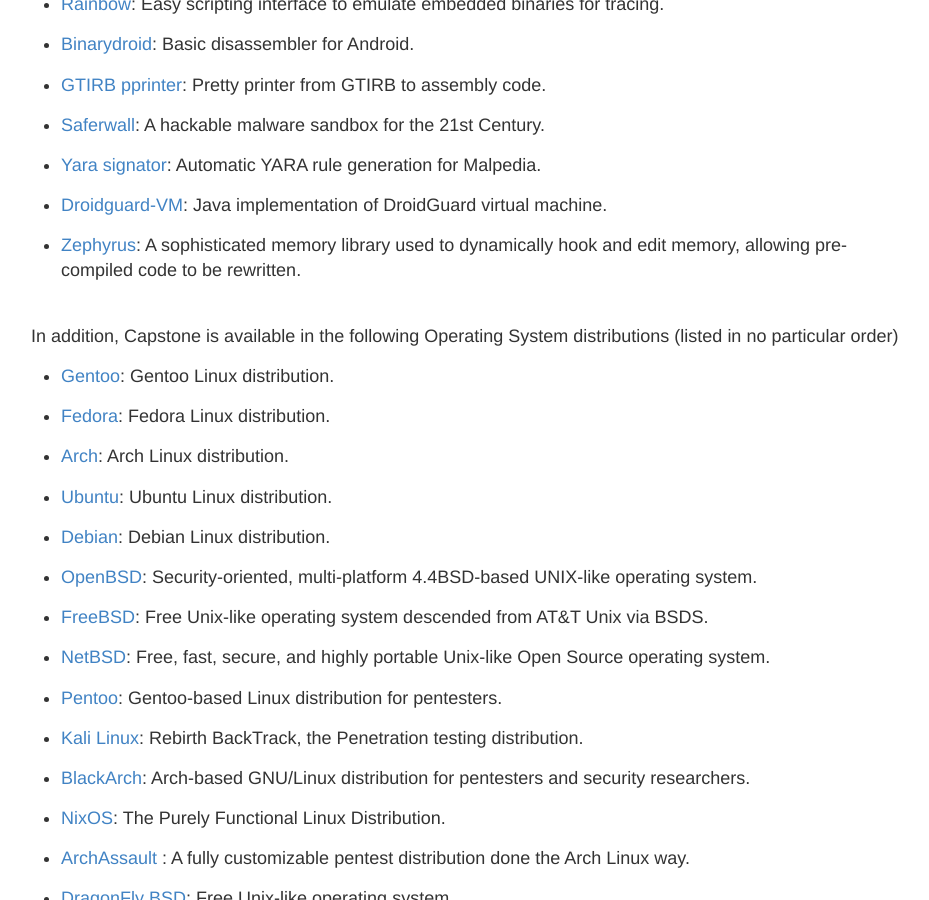
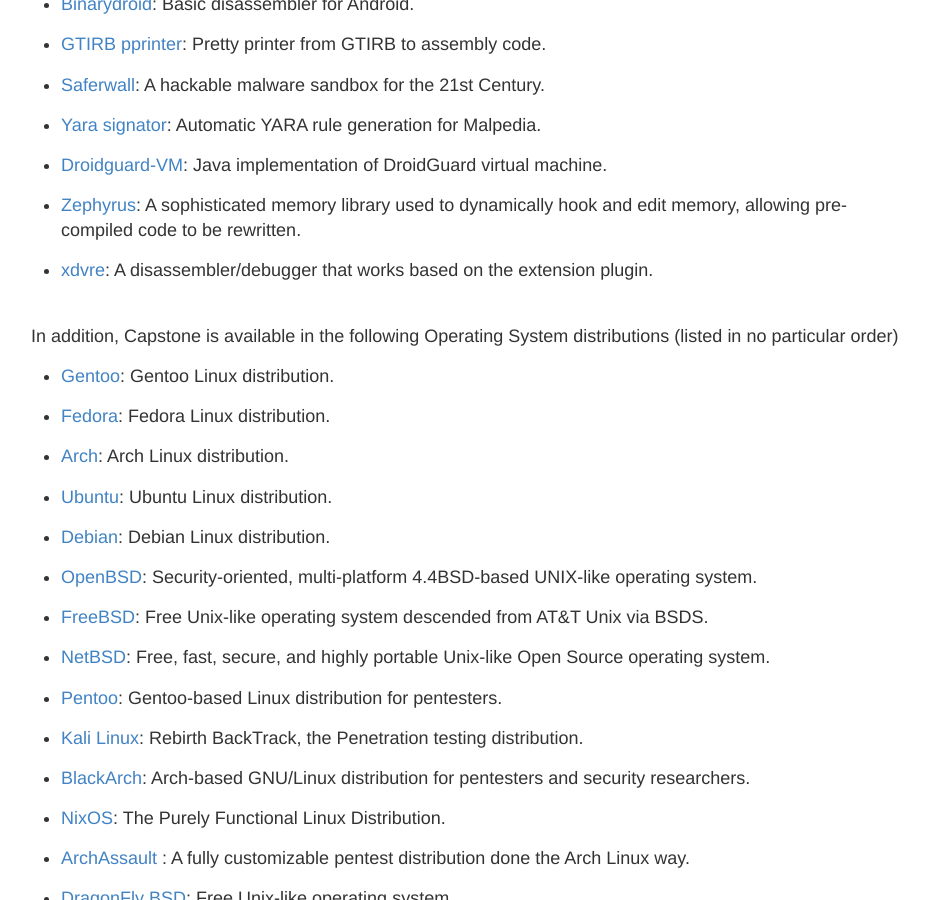
Before and after one commit to capstone-engine/capstone-engine.github.io, a Jekyll site: the page built from showcase.md, in a window 1280 px wide and 900 px high, scrolled down 17934 px. Shown: the whole window, without its empty margins (169-1098 px from the left). Built offline with Jekyll 4.4.1, drawn with Linux system fonts in a browser that asks for light colours; some of the changed text lies outside the part shown.

Commit message:
showcase

```diff
--- a/showcase.md
+++ b/showcase.md
@@ -869,6 +867,8 @@
 
 - [Zephyrus](https://github.com/Iciclez/Zephyrus): A sophisticated memory library used to dynamically hook and edit memory, allowing pre-compiled code to be rewritten.
 
+- [xdvre](https://github.com/xdvre/xdvre): A disassembler/debugger that works based on the extension plugin.
+
 
 <br>
 In addition, Capstone is available in the following Operating System distributions (listed in no particular order)
```
Also changed, not shown: other parts of showcase.md (+0 -2 lines).
